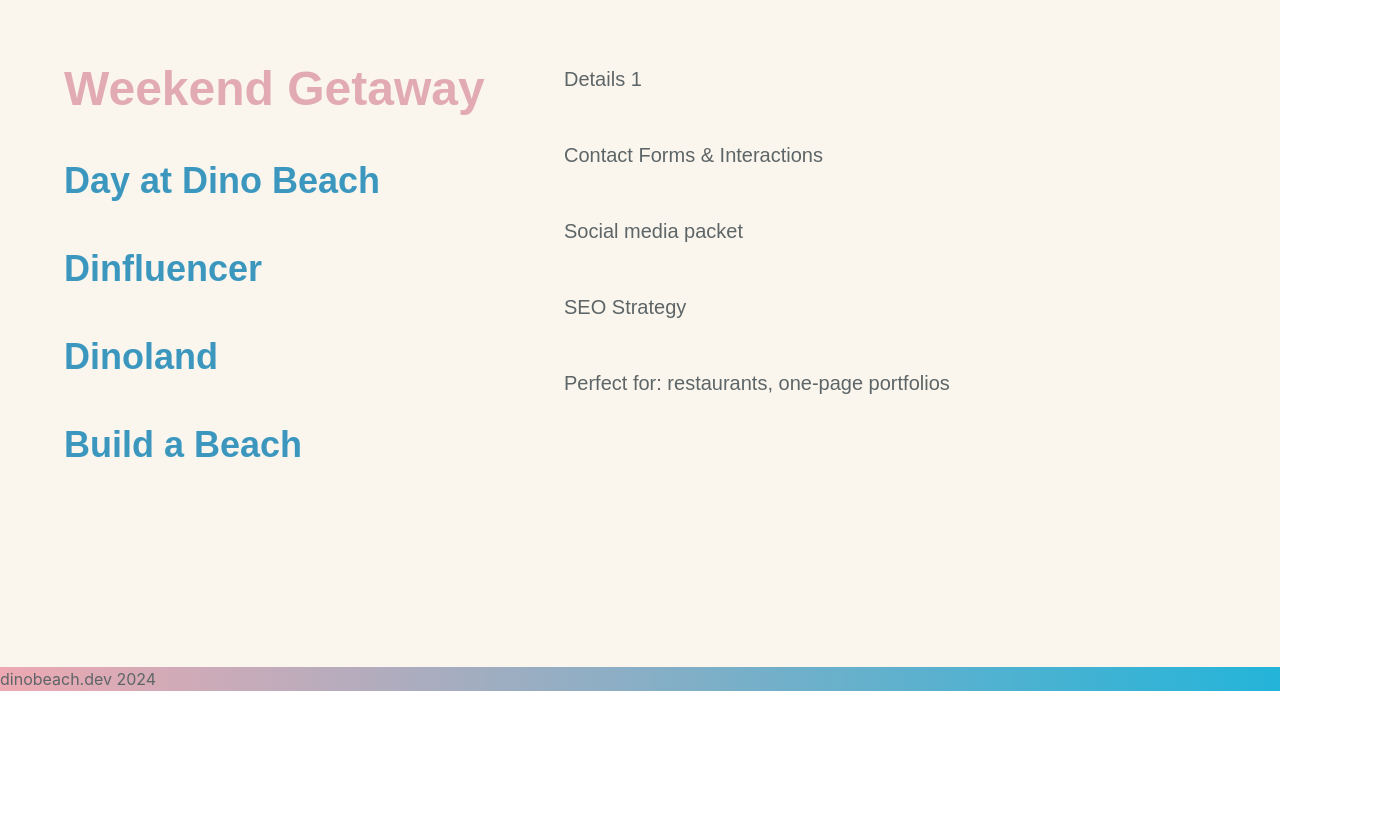
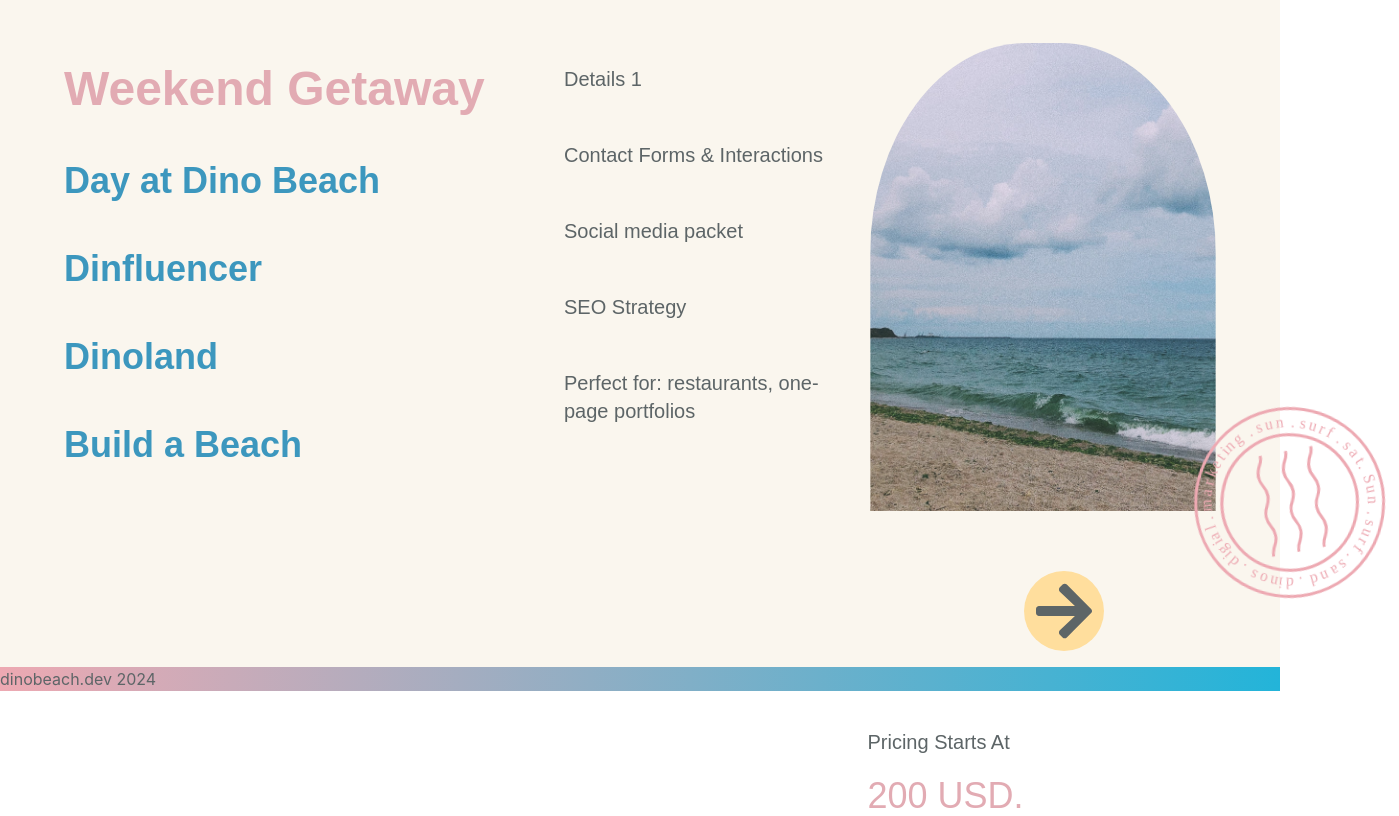
Before and after one commit to masoomro16/dinobeachdev, a Gatsby site: page /services in a window 1280 px wide. Shown: the part 132-948 px from the top of the page, 1399 px wide, since content can reach past the window. Before the commit the page ends 823 px from the top, so only its background shows below. Built offline with nearby package versions, Linux system fonts and the light colour scheme; Gatsby itself is replaced by a stand-in of ours.

Commit message:
added arrow to services page

```diff
--- a/src/constants/serviceData.js
+++ b/src/constants/serviceData.js
@@ -14,7 +14,7 @@ export const serviceData = [
     {
       id:2,
       title: "Day at Dino Beach",
-      price: 200,
+      price: 300,
       details: [
         "Details 2",
         "Contact Forms & Interactions",
@@ -26,7 +26,7 @@ export const serviceData = [
     {
       id:3,
       title:"Dinfluencer",
-      price: 200,
+      price: 400,
       details: [
         "Details 3",
         "Contact Forms & Interactions",
@@ -38,7 +38,7 @@ export const serviceData = [
     {
       id:4,
       title: "Dinoland",
-      price: 200,
+      price: 500,
       details: [
         "Details 4",
         "Contact Forms & Interactions",
@@ -50,9 +50,9 @@ export const serviceData = [
     {
       id:5,
       title:"Build a Beach",
-      price: 200,
+      price: 600,
       details: [
-        "Details 1",
+        "Details 5",
         "Contact Forms & Interactions",
         "Social media packet",
         "SEO Strategy",
--- a/src/pages/services.js
+++ b/src/pages/services.js
@@ -3,6 +3,9 @@ import Layout from '../components/layout'
 import ServiceTitle from '../components/ServiceTitle';
 import { serviceData } from '../constants/serviceData';
 import { StaticImage } from 'gatsby-plugin-image';
+import { BsFillArrowRightCircleFill } from 'react-icons/bs';
+import { IoArrowForwardCircleSharp } from 'react-icons/io5';
+import { FaArrowRight } from 'react-icons/fa';
 
 
 
@@ -38,8 +41,31 @@ const Services = (props) => {
 
         <div className='flex flex-col min-w-[500px] ml-16'>{serviceData.map(newServiceTitle)}</div>
 
-        <div className='flex flex-col'>
+        <div className='flex flex-col max-w-l'>
           {serviceDetails.details.map(newService)}
+        </div>
+
+        <div>
+
+        <StaticImage
+            alt="beach"
+            src="../images/vintage-beach-short.jpg"
+            className='h-4/5 scale-[.90] rounded-t-[45%] hidden w-96 md:block'
+          />
+          <StaticImage src="../images/stamp_p.svg" className='absolute bottom-[20%] left-[80%] z-10 rotating'/>
+
+          <div className='ml-4'>
+            <div className='content-text text-xl text-left mb-5'>
+              Pricing Starts At
+            </div>
+
+            <div className='title-text text-pink text-4xl text-center flex'>
+            {serviceDetails.price} USD.
+            <FaArrowRight className='arrow2 rounded-full h-20 w-20 p-2 absolute left-[80%] bottom-[5%] hover:h-24 hover:w-24' />
+            </div>
+          </div>
+
+
         </div>
 
 
--- a/src/styles/style.css
+++ b/src/styles/style.css
@@ -67,6 +67,16 @@ html {
   color: #FAF6EE;
 }
 
+.fill-arrow{
+  color: #FFDE9D;
+  background-color: #5D6567;
+}
+
+.arrow2{
+  background-color: #FFDE9D;
+  color: #5D6567;
+}
+
 .card{
   background: #FAF6EE;
 }
```
